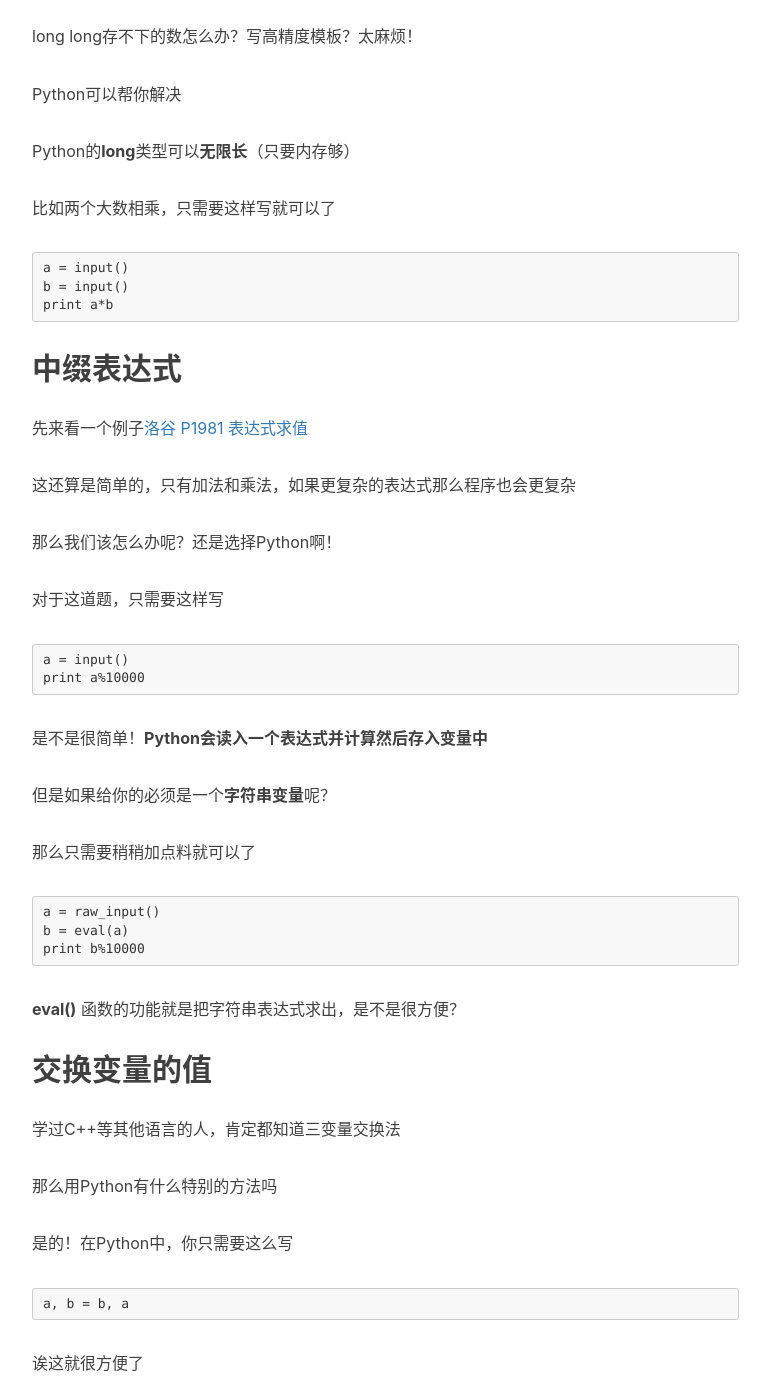
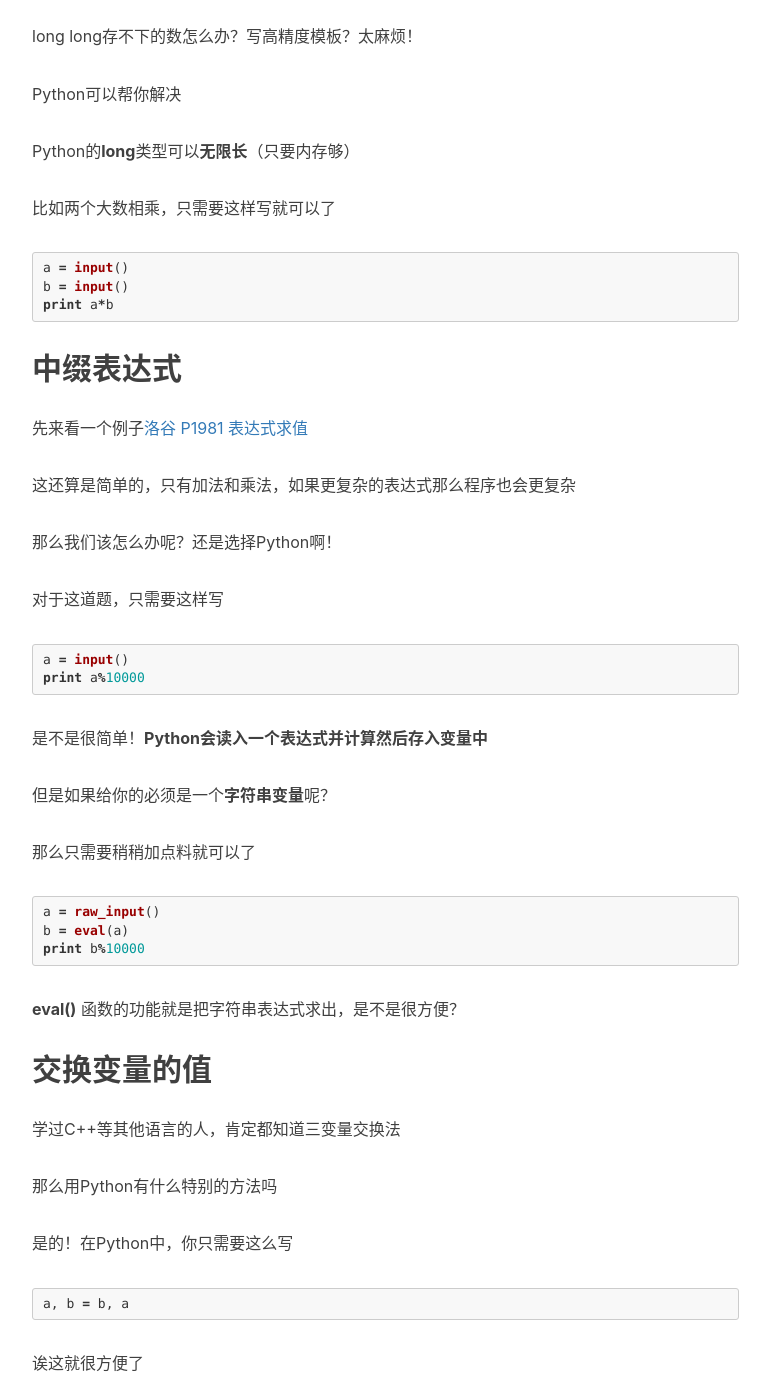
Before and after one commit to Kazusa1103/phqghume.github.com, a Jekyll site: the page built from _posts/2018-06-22-Python黑科技.md, in a window 1280 px wide and 1400 px high, scrolled down 862 px. Shown: the whole window, without its empty margins (233-1003 px from the left). Built offline with Jekyll 4.4.1, drawn with Linux system fonts in a browser that asks for light colours; nearby versions of some CDN libraries; formulas are drawn with MathJax 3; comment, search, counter and statistics services are not loaded.

Commit message:
Update 2018-06-22-Python黑科技.md

````diff
--- a/_posts/2018-06-22-Python黑科技.md
+++ b/_posts/2018-06-22-Python黑科技.md
@@ -27,7 +27,7 @@ Python的**long**类型可以**无限长**（只要内存够）
 
 比如两个大数相乘，只需要这样写就可以了
 
-``` python2
+``` python
 a = input()
 b = input()
 print a*b
@@ -43,7 +43,7 @@ print a*b
 
 对于这道题，只需要这样写
 
-``` python2
+``` python
 a = input()
 print a%10000
 ```
@@ -54,7 +54,7 @@ print a%10000
 
 那么只需要稍稍加点料就可以了
 
-``` python2
+``` python
 a = raw_input()
 b = eval(a)
 print b%10000
@@ -70,7 +70,7 @@ print b%10000
 
 是的！在Python中，你只需要这么写
 
-``` python2
+``` python
 a, b = b, a
 ```
 
````
